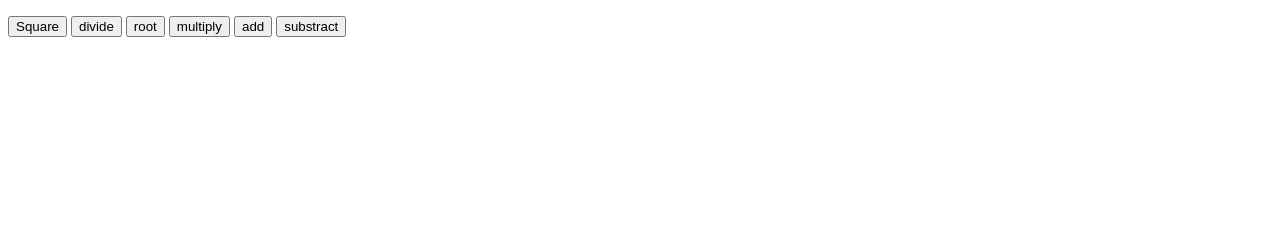
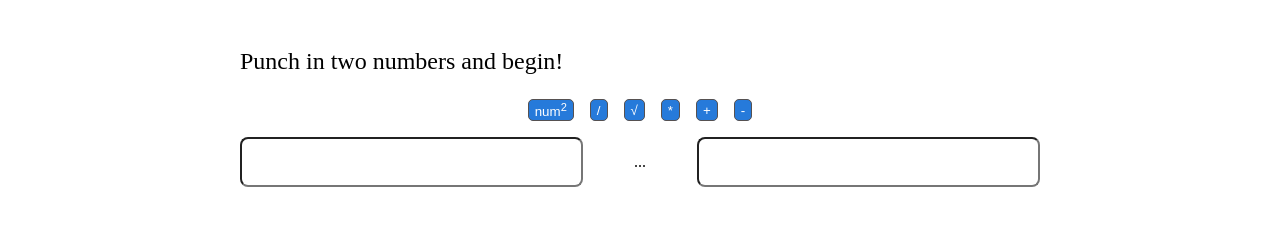
Before and after one commit to Mau-programmer/calc, a plain HTML site: page index.html in a window 1280 px wide. Drawn offline with Linux system fonts and the light colour scheme.

Commit message:
Completed the project (further updates may happen)

```diff
--- /dev/null
+++ b/app.js
@@ -0,0 +1,31 @@
+const inp1 = document.getElementById('num1');
+const inp2 = document.getElementById('num2');
+const result = document.getElementById('output');
+const selectedOption = document.getElementById('selectedOption');
+function square(btn) {
+    result.innerHTML = (inp1.value * inp1.value) + ", " + (inp2.value * inp2.value);
+    selectedOption.innerHTML = btn.innerHTML;
+} function root(btn) {
+    result.innerHTML = Math.sqrt(inp1.value) + ", " + Math.sqrt(inp2.value);
+    selectedOption.innerHTML = btn.innerHTML;
+} function divide(btn) {
+    if (parseFloat(inp2.value) === 0) {
+        result.innerHTML = "You tought you could trick me!";
+        selectedOption.innerHTML = btn.innerHTML;
+        return;
+    }
+    result.innerHTML = parseFloat(inp1.value) / parseFloat(inp2.value);
+    selectedOption.innerHTML = btn.innerHTML;
+}
+function multi(btn) {
+    result.innerHTML = parseFloat(inp1.value) * parseFloat(inp2.value);
+    selectedOption.innerHTML = btn.innerHTML;
+}
+function add(btn) {
+    result.innerHTML = parseFloat(inp1.value) + parseFloat(inp2.value);
+    selectedOption.innerHTML = btn.innerHTML;
+}
+function min(btn) {
+    result.innerHTML = parseFloat(inp1.value) - parseFloat(inp2.value);
+    selectedOption.innerHTML = btn.innerHTML;
+}
--- a/index.html
+++ b/index.html
@@ -5,16 +5,29 @@
     <meta charset="UTF-8">
     <meta name="viewport" content="width=device-width, initial-scale=1.0">
     <title>calculator</title>
+    <link rel="stylesheet" href="style.css">
 </head>
 
 <body>
-    <p id="output"></p>
-    <button>Square</button>
-    <button>divide</button>
-    <button>root</button>
-    <button>multiply</button>
-    <button>add</button>
-    <button>substract</button>
+    <main>
+        <p id="output">Punch in two numbers and begin!</p>
+        <div class="optionContainer">
+            <button onclick="square(this)"">num<sup>2</sup></button>
+        <button onclick=" divide(this)">/</button>
+            <button onclick="root(this)">&Sqrt;</button>
+            <button onclick="multi(this)">*</button>
+            <button onclick="add(this)">+</button>
+            <button onclick="min(this)">-</button>
+        </div>
+        <div class="inpContainer">
+            <input type="number" id="num1">
+            <p id="selectedOption">...</p>
+            <input type="text" id="num2">
+        </div>
+    </main>
+
+
+    <script src="app.js"></script>
 </body>
 
 </html>
--- /dev/null
+++ b/style.css
@@ -0,0 +1,36 @@
+main {
+    padding: 1rem;
+    max-width: 800px;
+    margin: 0 auto
+}
+
+.optionContainer {
+    display: flex;
+    justify-content: center;
+    gap: 1rem;
+    margin: 1rem 0;
+}
+
+.inpContainer {
+    display: grid;
+    grid-template-columns: 3fr 1fr 3fr;
+}
+
+.inpContainer p {
+    text-align: center;
+}
+
+#output {
+    font-size: 1.5rem;
+}
+
+input {
+    border-radius: 0.5rem;
+}
+
+button {
+    color: white;
+    background-color: #267ada;
+    border: 1px solid #565151;
+    border-radius: 5px;
+}
```
